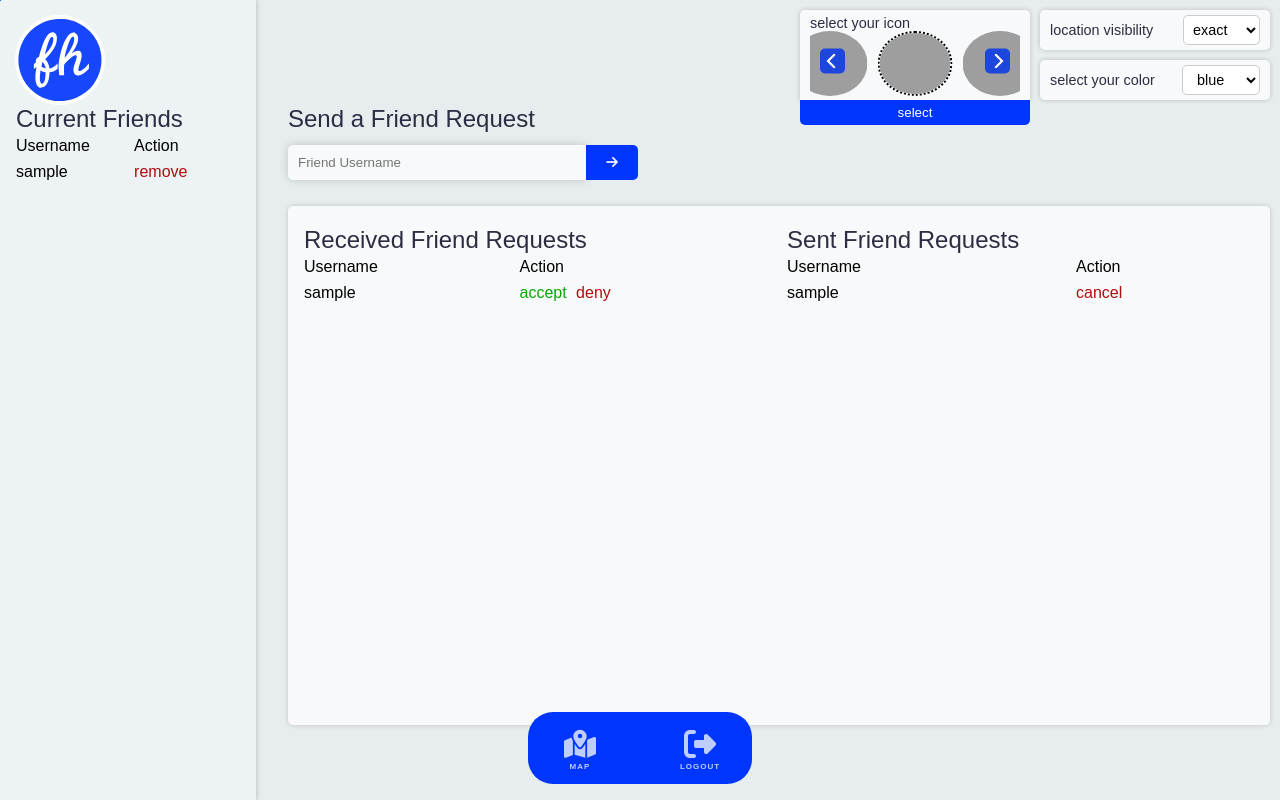
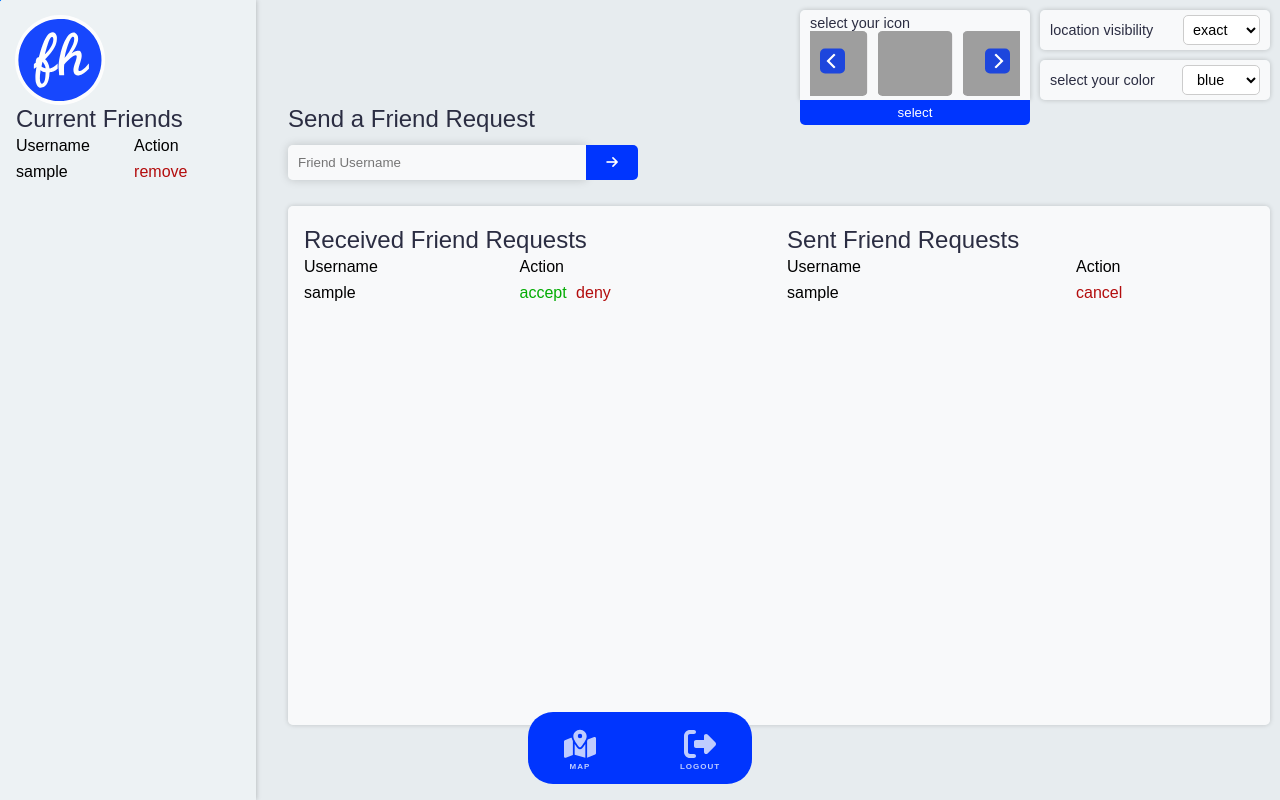
Before and after one commit to ChicoState/FriendHub, a Django app: page /friendList/ in a window 1280 px wide. Run offline with Django 4.2, Linux system fonts and the light colour scheme; a user stored in the database is signed in; tables that the repository leaves empty hold one stand-in row (values such as "Sample post"); some web fonts are replaced; grey boxes are pictures that could not be loaded.

Commit message:
Updated Icon Selection Border Radius

```diff
--- a/static/css/friends.css
+++ b/static/css/friends.css
@@ -415,7 +415,7 @@ body.retro-mode .requestsContainer, body.retro-mode .friends-section {
 }
 
 .carousel-cell img{
-  border-radius: 50%;
+  border-radius: 5px;
   width: 75px;
   height: 65px !important;
 }
@@ -459,10 +459,6 @@ body.retro-mode .requestsContainer, body.retro-mode .friends-section {
   transition: 100ms ease-in-out;
 }
 
-.is-selected img{
-  border: 2px dotted black;
-}
-
 #pfpSubmit {
   position: absolute;
   padding: 5px 10px 5px 10px;
```
